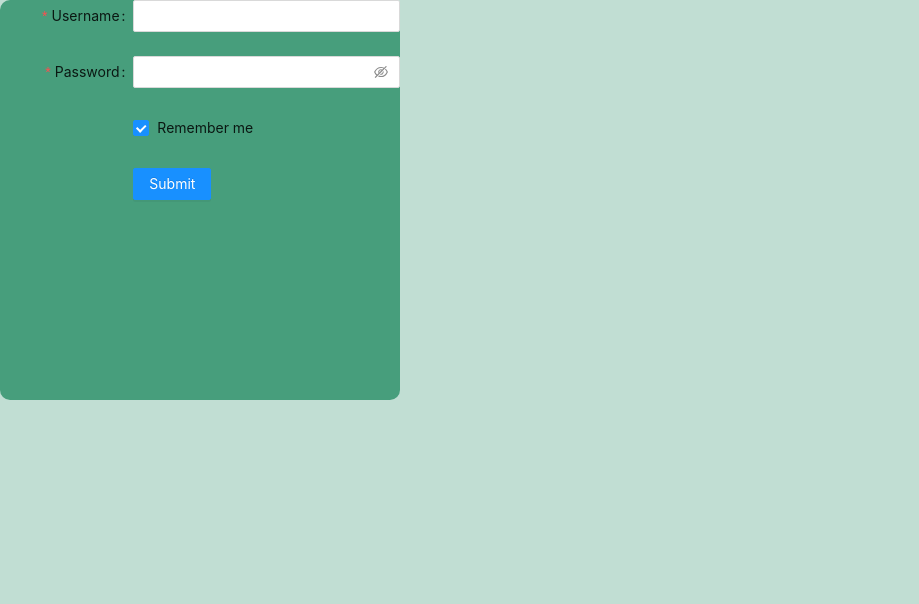
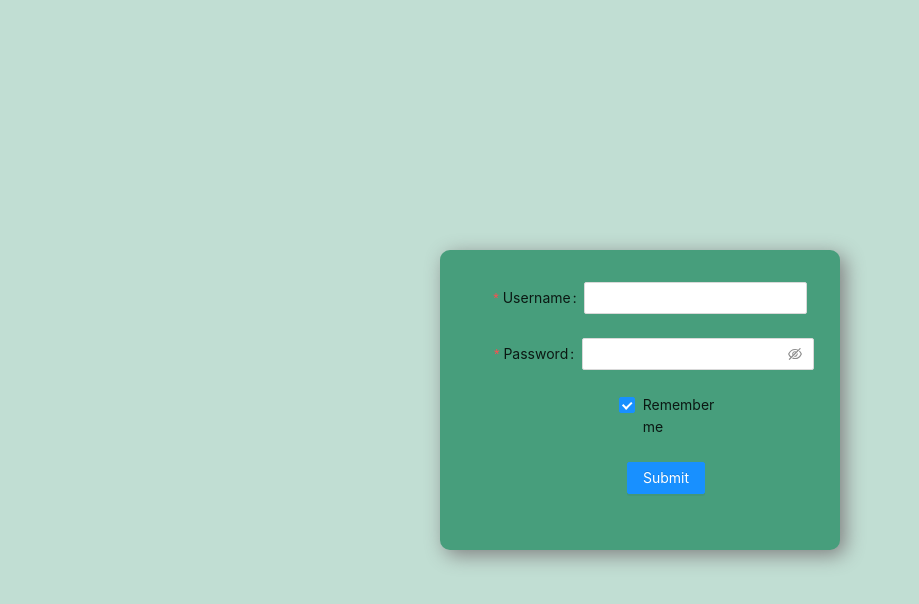
Before and after one commit to Anniebhalla10/Groovy, a React (Create React App) app: page / in a window 1280 px wide. Shown: the top 604 px of the page, without its empty margins (0-919 px from the left). Built offline with nearby package versions, Linux system fonts and the light colour scheme; a web font is replaced by a local one.

Commit message:
login styling

```diff
--- a/src/assets/scss/login.scss
+++ b/src/assets/scss/login.scss
@@ -1,14 +1,22 @@
 .login-page{
   width: 100vw;
   height: 100vh;
+  display: flex;
   background-color: rgba(71, 158, 125, 0.336);
+  justify-content: center;
+  align-items: center;
 }
 
 
 .login_form{
     width: 400px;
-    height: 400px;
+    height: 300px;
     // border: 2px solid grey;
+    box-shadow: 5px 5px 20px grey;
     border-radius: 10px;
+    display: flex;
+    justify-content: center;
+    align-items: center;
     background-color: #479E7C;
+   flex-direction: column;
 }
```
